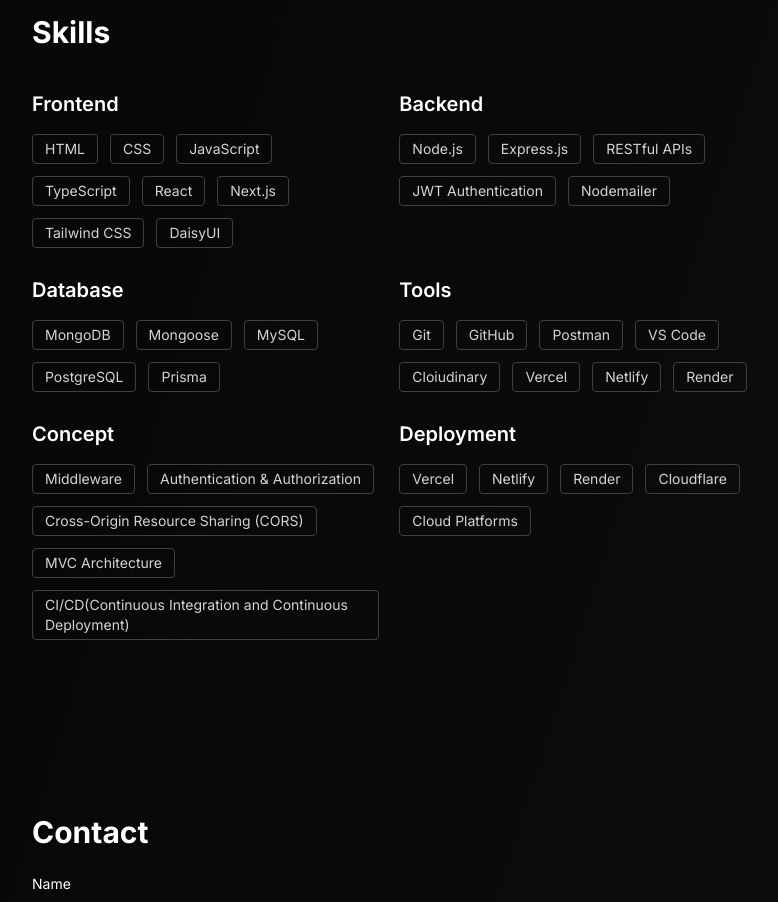
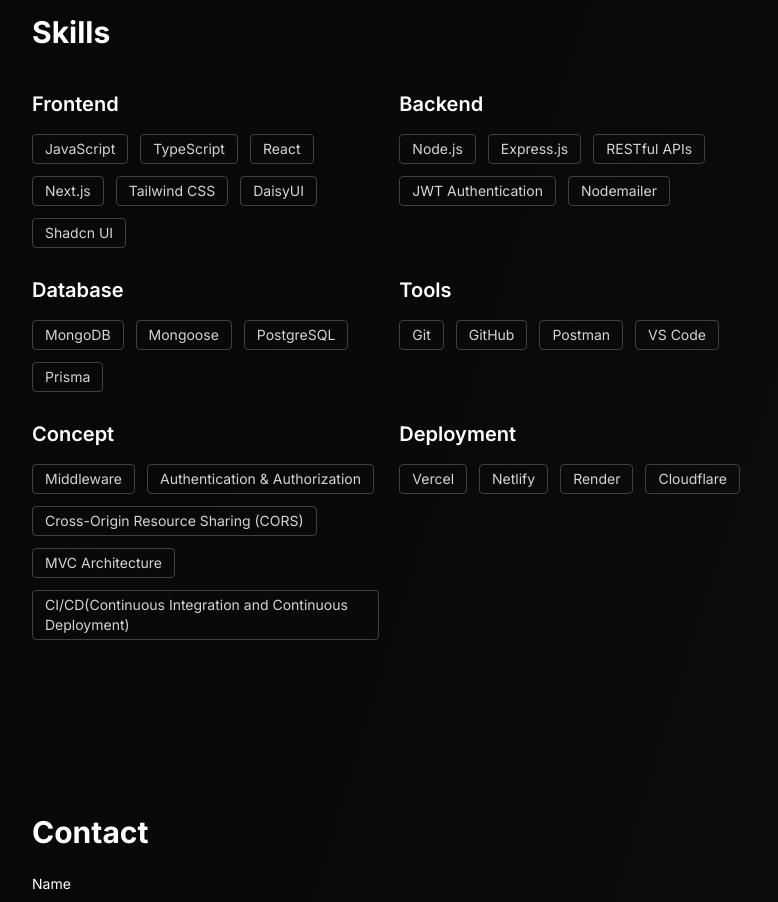
Before and after one commit to smttomar/Portfolio, a Next.js app: page / in a window 1280 px wide. Shown: the part 1760-2662 px from the top of the page, without its empty margins (48-826 px from the left). Built offline with nearby package versions, Linux system fonts and the light colour scheme; no server answers.

Commit message:
Update Skills

```diff
--- a/sections/Skills.tsx
+++ b/sections/Skills.tsx
@@ -5,14 +5,13 @@
 
 const skillsData = {
     Frontend: [
-        "HTML",
-        "CSS",
         "JavaScript",
         "TypeScript",
         "React",
         "Next.js",
         "Tailwind CSS",
         "DaisyUI",
+        "Shadcn UI",
     ],
     Backend: [
         "Node.js",
@@ -21,17 +20,8 @@
         "JWT Authentication",
         "Nodemailer",
     ],
-    Database: ["MongoDB", "Mongoose", "MySQL", "PostgreSQL", "Prisma"],
-    Tools: [
-        "Git",
-        "GitHub",
-        "Postman",
-        "VS Code",
-        "Cloiudinary",
-        "Vercel",
-        "Netlify",
-        "Render",
-    ],
+    Database: ["MongoDB", "Mongoose", "PostgreSQL", "Prisma"],
+    Tools: ["Git", "GitHub", "Postman", "VS Code"],
     Concept: [
         "Middleware",
         "Authentication & Authorization",
@@ -39,13 +29,7 @@
         "MVC Architecture",
         "CI/CD(Continuous Integration and Continuous Deployment)",
     ],
-    Deployment: [
-        "Vercel",
-        "Netlify",
-        "Render",
-        "Cloudflare",
-        "Cloud Platforms",
-    ],
+    Deployment: ["Vercel", "Netlify", "Render", "Cloudflare"],
 };
 
 export default function Skills() {
```
